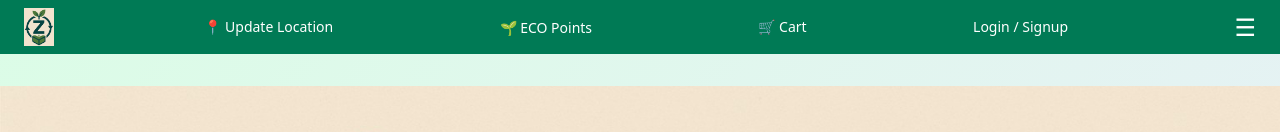
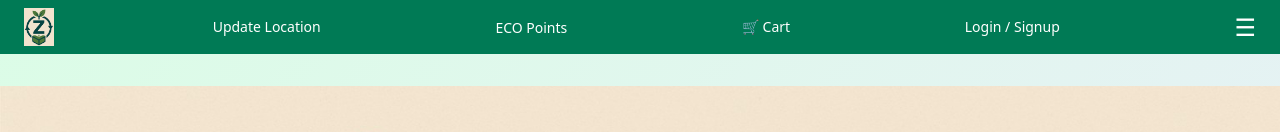
Before and after one commit to Taasum/new, a Next.js app: page / in a window 1280 px wide. Shown: the top 132 px of the page. Built offline with nearby package versions, Linux system fonts and the light colour scheme.

Commit message:
Updated Navbar with design improvements

```diff
--- a/src/app/components/Navbar.tsx
+++ b/src/app/components/Navbar.tsx
@@ -16,12 +16,12 @@ export default function Navbar() {
 
       {/* Location */}
       <button className="flex items-center text-sm hover:underline">
-        📍 Update Location
+         Update Location
       </button>
 
       {/* Eco Points */}
       <div className="relative group">
-        <button className="ml-4 hover:underline text-sm">🌱 ECO Points</button>
+        <button className="ml-4 hover:underline text-sm"> ECO Points</button>
         <div className="absolute hidden group-hover:block bg-white text-black text-xs p-2 rounded shadow top-full mt-1">
           You have 20 ECO points.
         </div>
```
